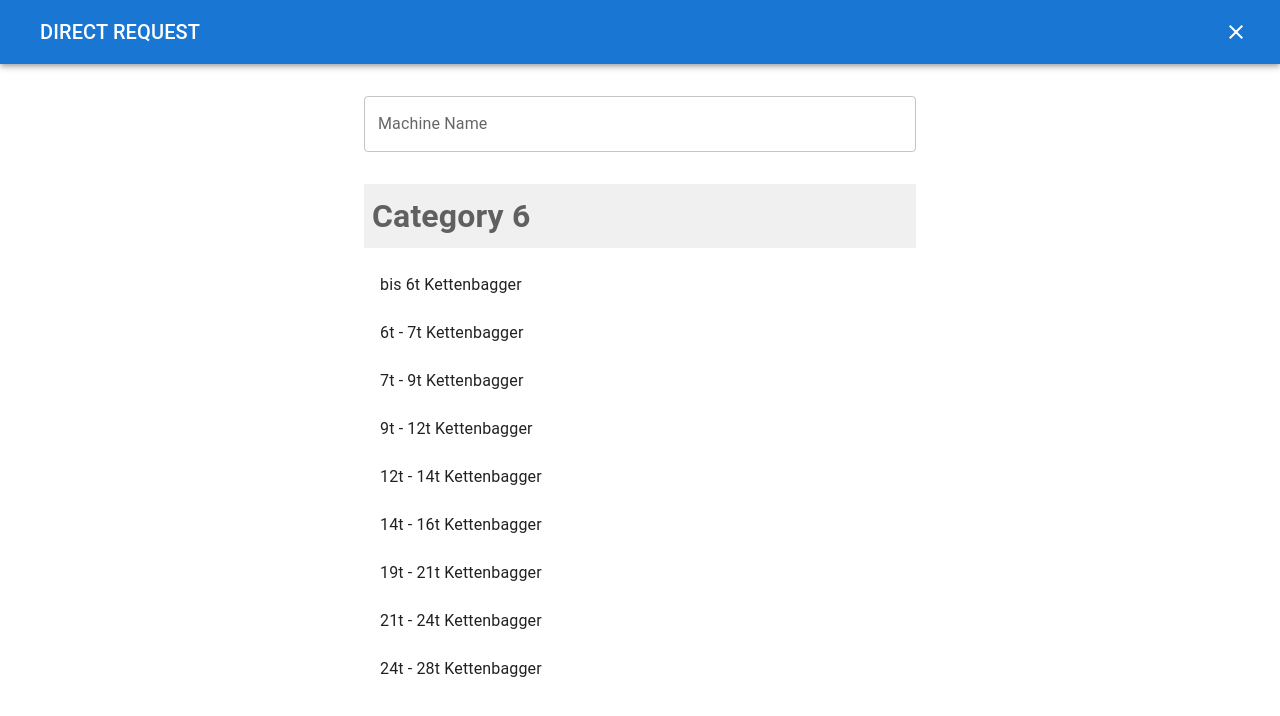
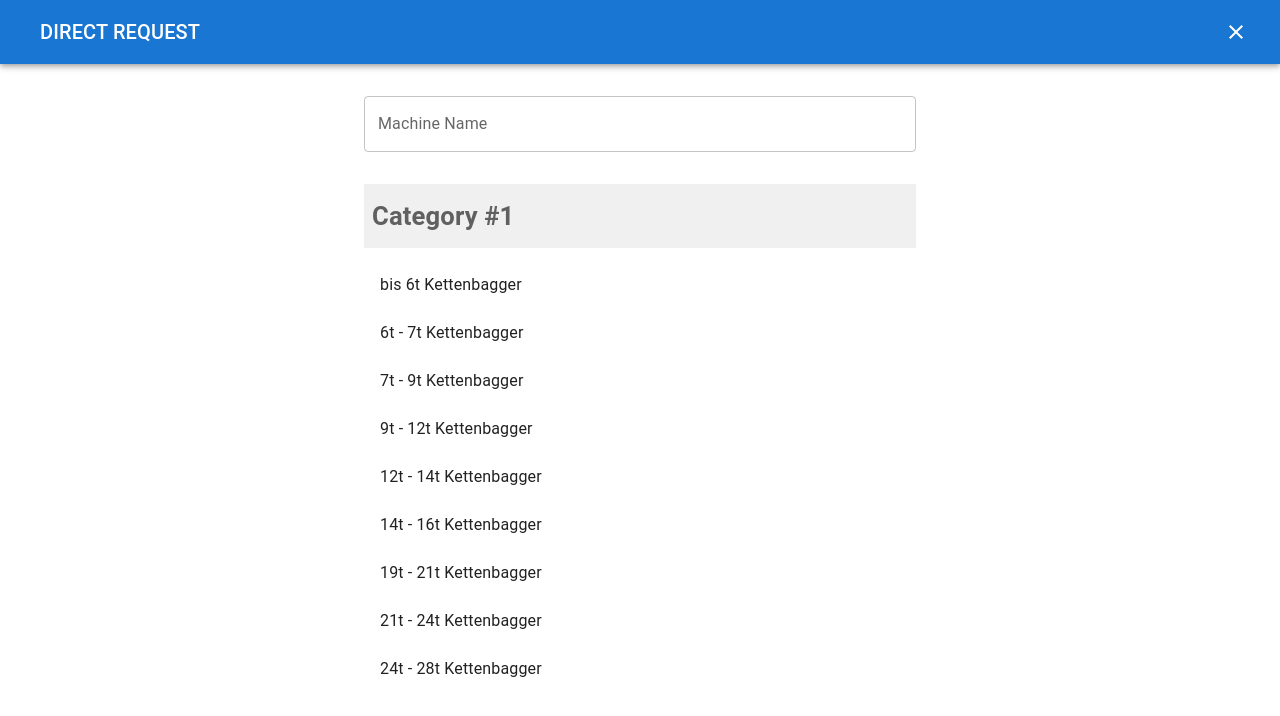
Before and after one commit to ridvanakca/react-klickrent-interview, a React (Create React App) app: page / in a window 1280 px wide. Both pictures are taken after a click on the button "OPEN FULL-SCREEN DIALOG". Shown: the top 716 px of the page. Built offline with nearby package versions, Linux system fonts and the light colour scheme; data requests are answered from the project's data file.

Commit message:
feat: CategoryItem is created as a child of CategoryList

```diff
--- /dev/null
+++ b/src/components/CategoryList/CategoryItem/index.jsx
@@ -0,0 +1,21 @@
+import React from "react";
+import ListItemText from "@mui/material/ListItemText";
+import ListItem from "@mui/material/ListItem";
+import ListSubheader from "@mui/material/ListSubheader";
+
+const CategoryItem = ({ group, index }) => {
+  return (
+    <li key={`group-${group.groupId}`}>
+      <ul>
+        <ListSubheader style={{ padding: "0.5rem", fontSize: "1.6rem", fontWeight: "700", backgroundColor: "#F0F0F0", marginBottom: "0.8rem" }}>{`Category #${(index += 1)}`}</ListSubheader>
+        {group.products.map((product) => (
+          <ListItem key={`item-${product.typeId}`}>
+            <ListItemText primary={product.name} />
+          </ListItem>
+        ))}
+      </ul>
+    </li>
+  );
+};
+
+export default CategoryItem;
--- a/src/components/CategoryList/index.jsx
+++ b/src/components/CategoryList/index.jsx
@@ -1,8 +1,6 @@
 import React, { useState, useEffect } from "react";
-import ListItemText from "@mui/material/ListItemText";
-import ListItem from "@mui/material/ListItem";
 import List from "@mui/material/List";
-import ListSubheader from "@mui/material/ListSubheader";
+import CategoryItem from "./CategoryItem";
 
 const CategoryList = () => {
   const [data, setData] = useState([]);
@@ -12,7 +10,6 @@ const CategoryList = () => {
       .then((response) => response.json())
       .then((data) => {
         if (data) {
-          console.log(data.map((datum) => datum.familyId));
           setData(data);
         }
       });
@@ -34,19 +31,7 @@ const CategoryList = () => {
           "& ul": { padding: 0 },
         }}
         subheader={<li />}>
-        {data &&
-          data.map((group) => (
-            <li key={`group-${group.groupId}`}>
-              <ul>
-                <ListSubheader style={{ padding: "0.5rem", fontSize: "2rem", fontWeight: "700", backgroundColor: "#F0F0F0", marginBottom: "0.8rem" }}>{`Category ${group.groupId}`}</ListSubheader>
-                {group.products.map((product) => (
-                  <ListItem key={`item-${product.typeId}`}>
-                    <ListItemText primary={product.name} />
-                  </ListItem>
-                ))}
-              </ul>
-            </li>
-          ))}
+        {data && data.map((group, index) => <CategoryItem group={group} key={group.groupId} index={index} />)}
       </List>
     </>
   );
```
